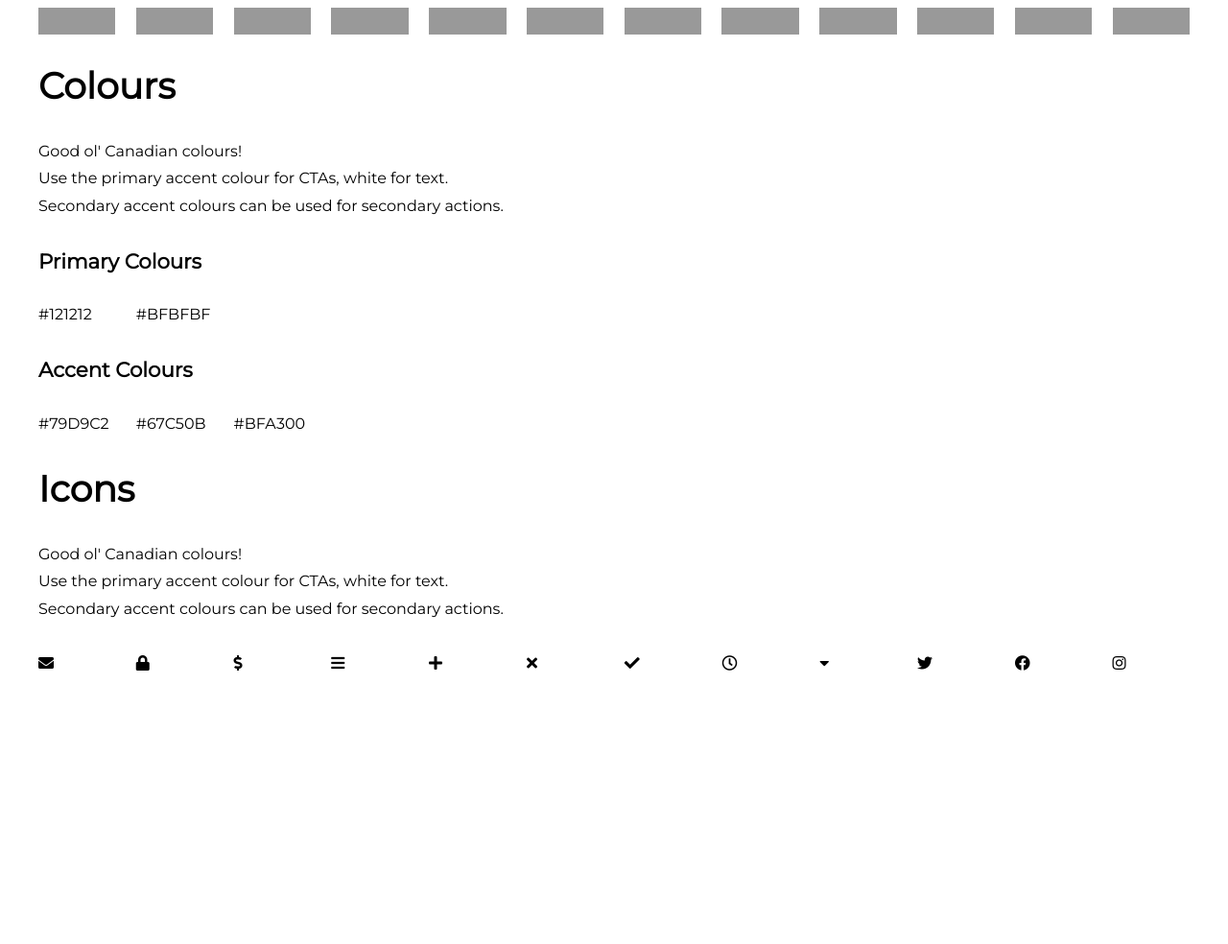
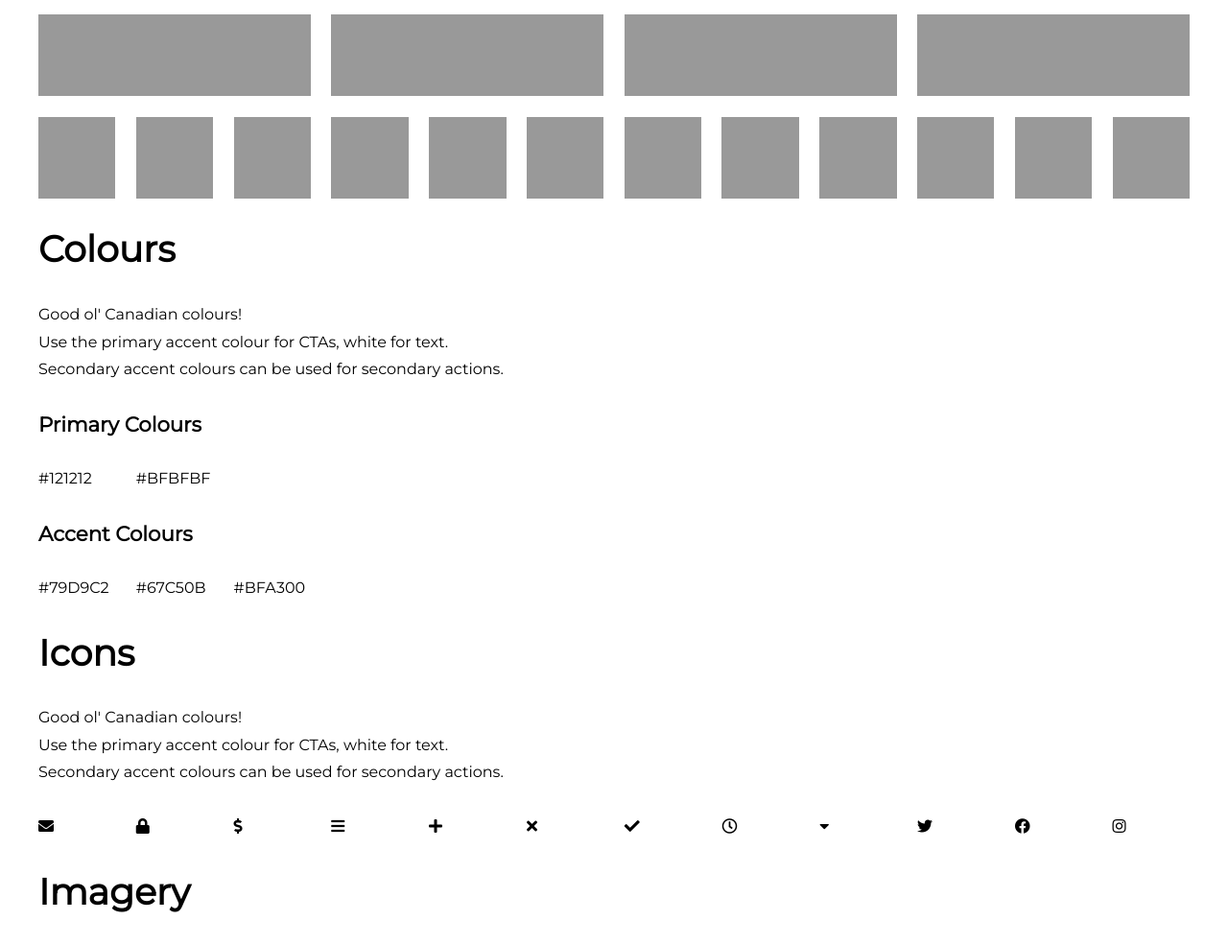
Before and after one commit to 0xAlchemist/br3wtopia-styles, a plain HTML site: page index.html in a window 1280 px wide. Shown: the part 860-1844 px from the top of the page at 96% size. Before the commit the page ends 1587 px from the top, so only its background shows below. Drawn offline with Linux system fonts and the light colour scheme.

Commit message:
Comments and utility tweak
- Added comments to tools libraries
- Added min height to .box

```diff
--- a/index.html
+++ b/index.html
@@ -146,6 +146,11 @@
                 </div>
             </div>
         </section>
+
+        <section class="imagery">
+            <h3 class="section-title">Imagery</h3>
+            <!-- nested grid -->
+        </section>
     </main>
 </body>
 </html>
--- a/styles/sass/tools/_grid.scss
+++ b/styles/sass/tools/_grid.scss
@@ -1,3 +1,4 @@
+// Create a block grid container with defined rows and columns
 @mixin blockGrid($columns: 2, $rows: 1) {
     display: grid;
     grid-template-columns: repeat($columns, 1fr);
--- a/styles/sass/tools/_math.scss
+++ b/styles/sass/tools/_math.scss
@@ -1,3 +1,4 @@
+// Strips unit of measurement from a value
 @function stripUnit($number) {
     @if type-of($number) == 'number' and not unitless($number) {
         @return $number / ($number * 0 + 1);
@@ -6,6 +7,7 @@
     @return $number;
 }
 
+// Calculates the exponential value of a number
 @function pow($number, $exponent) {
     $value: 1;
 
@@ -18,10 +20,12 @@
     @return $value;
 }
 
+// Strips rems unit before caluclating exponential value, then adds it back
 @function getPowRems($number, $exponent) {
     @return pow(stripUnit($number), $exponent) + 0rem;
 }
 
+// Multiplies type scale by font size to get a value for spacing
 @function getSpacing($fontSize, $scale: $scale) {
     @return $scale * $fontSize;
 }
--- a/styles/sass/utilities/_utilities.scss
+++ b/styles/sass/utilities/_utilities.scss
@@ -1,4 +1,5 @@
 // Utility classes
 .box {
     background-color: rgba(0,0,0,0.4);
+    min-height: 4 * $rhythmUnit;
 }
```
Also changed, not shown: styles/css/br3w-styles.css. Lines whose indentation alone changed are shown as unchanged.
